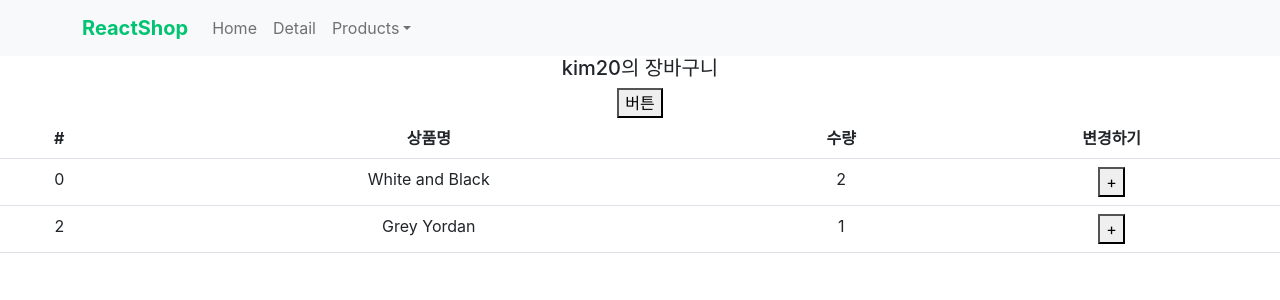
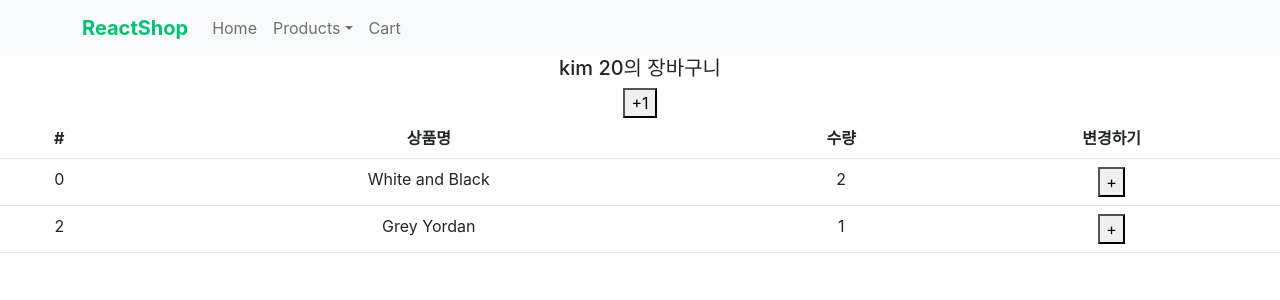
Before and after one commit to devwoodie/react-shop, a React (Create React App) app: page /cart in a window 1280 px wide. Shown: the top 300 px of the page. Built offline with nearby package versions, Linux system fonts and the light colour scheme.

Commit message:
feat : use redux, add cartSlice file

```diff
--- a/package.json
+++ b/package.json
@@ -15,6 +15,7 @@
     "react-redux": "^8.0.2",
     "react-router-dom": "^6.3.0",
     "react-scripts": "5.0.1",
+    "redux": "^4.2.0",
     "web-vitals": "^2.1.4"
   },
   "scripts": {
--- a/src/Component/App.js
+++ b/src/Component/App.js
@@ -38,7 +38,6 @@ function App() {
                     <Navbar.Collapse id="basic-navbar-nav">
                         <Nav className="me-auto">
                             <Nav.Link onClick={() => {navigate('/')}}>Home</Nav.Link>
-                            <Nav.Link onClick={() => {navigate('/detail')}}>Detail</Nav.Link>
                             <NavDropdown title="Products" id="basic-nav-dropdown">
                                 <NavDropdown.Item onClick={() => {navigate('/detail/0')}}>Product1</NavDropdown.Item>
                                 <NavDropdown.Item onClick={() => {navigate('/detail/1')}}>Product2</NavDropdown.Item>
@@ -46,6 +45,7 @@ function App() {
                                 <NavDropdown.Divider />
                                 <NavDropdown.Item onClick={() => {navigate('/')}}>All Products</NavDropdown.Item>
                             </NavDropdown>
+                            <Nav.Link onClick={() => {navigate('/cart')}}>Cart</Nav.Link>
                         </Nav>
                     </Navbar.Collapse>
                 </Container>
--- a/src/Component/Cart.js
+++ b/src/Component/Cart.js
@@ -1,6 +1,7 @@
 import { Table } from 'react-bootstrap';
 import {useDispatch, useSelector} from "react-redux";
 import {changeName, plusAge} from "../Store/userSlice.js";
+import {addCount} from "../Store/cartSlice";
 
 const Cart = () => {
 
@@ -9,8 +10,8 @@ const Cart = () => {
 
     return(
         <div>
-            <h5>{cartList.user.name}{cartList.user.age}의 장바구니</h5>
-            <button onClick={() => { dispatch(plusAge(100))} }>버튼</button>
+            <h5>{cartList.user.name} {cartList.user.age}의 장바구니</h5>
+            <button onClick={() => { dispatch(plusAge(1))} }>+1</button>
             <Table>
                 <thead>
                     <tr>
@@ -28,7 +29,7 @@ const Cart = () => {
                                 <td>{cartList.cart[i].name}</td>
                                 <td>{cartList.cart[i].count}</td>
                                 <td><button onClick={() => {
-                                    dispatch(changeName())
+                                    dispatch(addCount(cartList.cart[i].id))
                                 }}>+</button></td>
                             </tr>
                         )
--- a/src/Component/Detail.js
+++ b/src/Component/Detail.js
@@ -1,9 +1,12 @@
 import { Nav } from "react-bootstrap";
 import { useParams } from "react-router-dom";
 import {useEffect, useState} from "react";
+import { addItem } from "../Store/cartSlice";
+import {useDispatch} from "react-redux";
 
 const Detail = (props) => {
 
+    let dispatch = useDispatch();
     let [count, setCount] = useState(0);
     let [alerts, setAlerts] = useState(true);
     let [num, setNum] = useState('');
@@ -44,7 +47,9 @@ const Detail = (props) => {
                         <h4 className="pt-5">{findId.title}</h4>
                         <p>{findId.content}</p>
                         <p>{findId.price}원</p>
-                        <button className="btn btn-danger">주문하기</button>
+                        <button className="btn btn-danger" onClick={() => {
+                            dispatch(addItem({id : 2, name : 'Grey Yordan', count : 1}))
+                        }}>장바구니 담기</button>
                     </div>
                 </div>
                 <Nav variant="tabs"  defaultActiveKey="link0">
@@ -80,7 +85,7 @@ const TabContent = ({tab}) => {
 
     return(
         <div className={'start ' + fade}>
-            { [<div></div>, <div>내용1</div>, <div>내용2</div>][tab] }
+            { [<div>내용0</div>, <div>내용1</div>, <div>내용2</div>][tab] }
         </div>
     )
 };
--- /dev/null
+++ b/src/Store/cartSlice.js
@@ -0,0 +1,22 @@
+import {createSlice} from '@reduxjs/toolkit';
+
+let cart = createSlice({
+    name : 'cart',
+    initialState : [
+        {id : 0, name : 'White and Black', count : 2},
+        {id : 2, name : 'Grey Yordan', count : 1},
+    ],
+    reducers : {
+        addCount(state, action){
+            let index = state.findIndex((a) => {return a.id == action.payload})
+            state[index].count++;
+        },
+        addItem(state, action){
+            state.push(action.payload)
+        }
+    }
+});
+
+export let { addCount, addItem } = cart.actions
+
+export default cart
--- a/src/store.js
+++ b/src/store.js
@@ -1,17 +1,6 @@
 import {configureStore, createSlice} from '@reduxjs/toolkit'
 import user from './Store/userSlice';
-
-
-
-let cart = createSlice({
-    name : 'cart',
-    initialState : [
-        {id : 0, name : 'White and Black', count : 2},
-        {id : 2, name : 'Grey Yordan', count : 1},
-    ]
-});
-
-
+import cart from './Store/cartSlice';
 
 export default configureStore({
     reducer: {
```
Also changed, not shown: 1 other file (tests, documents, lock files or other folders).
